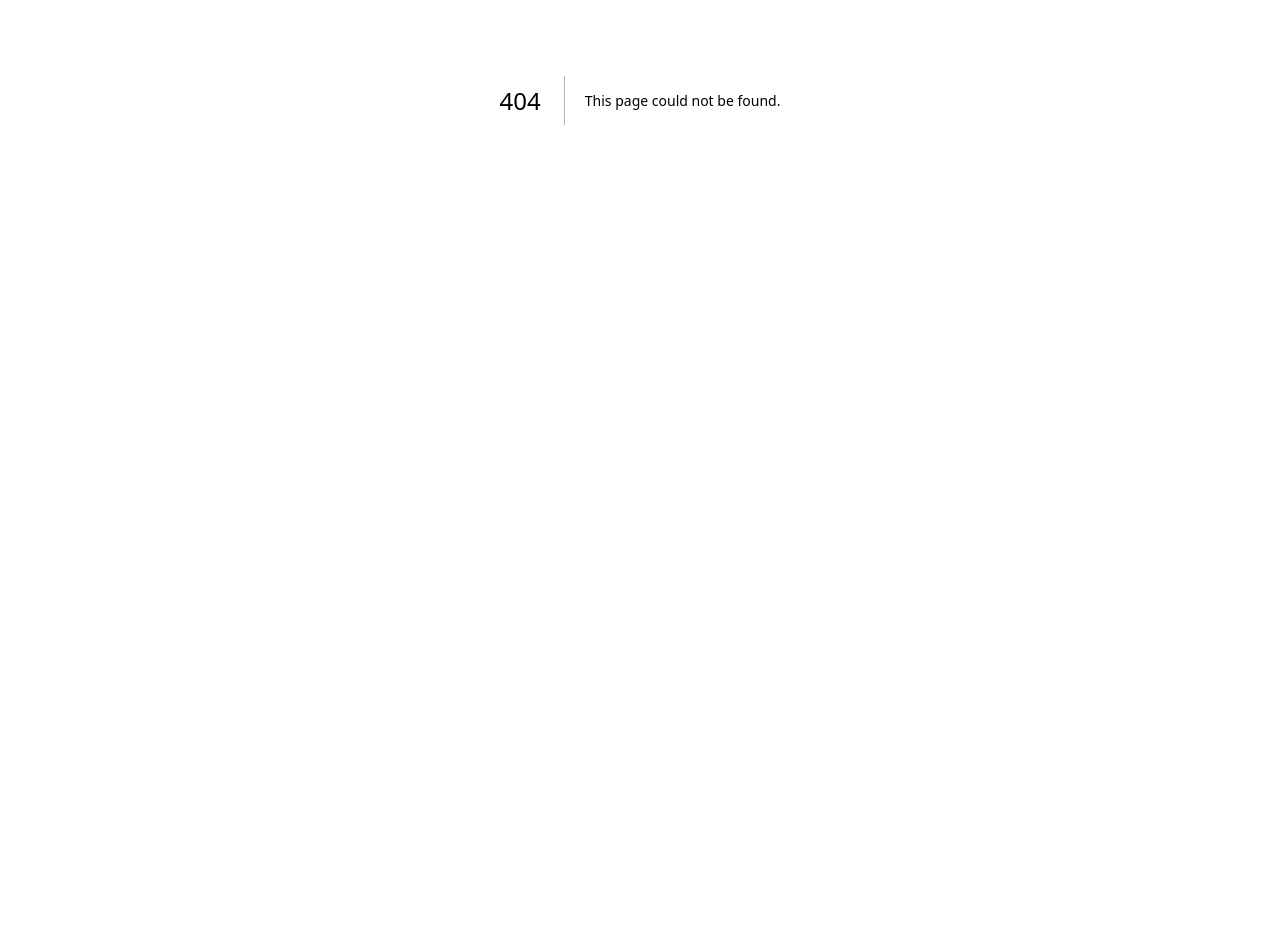
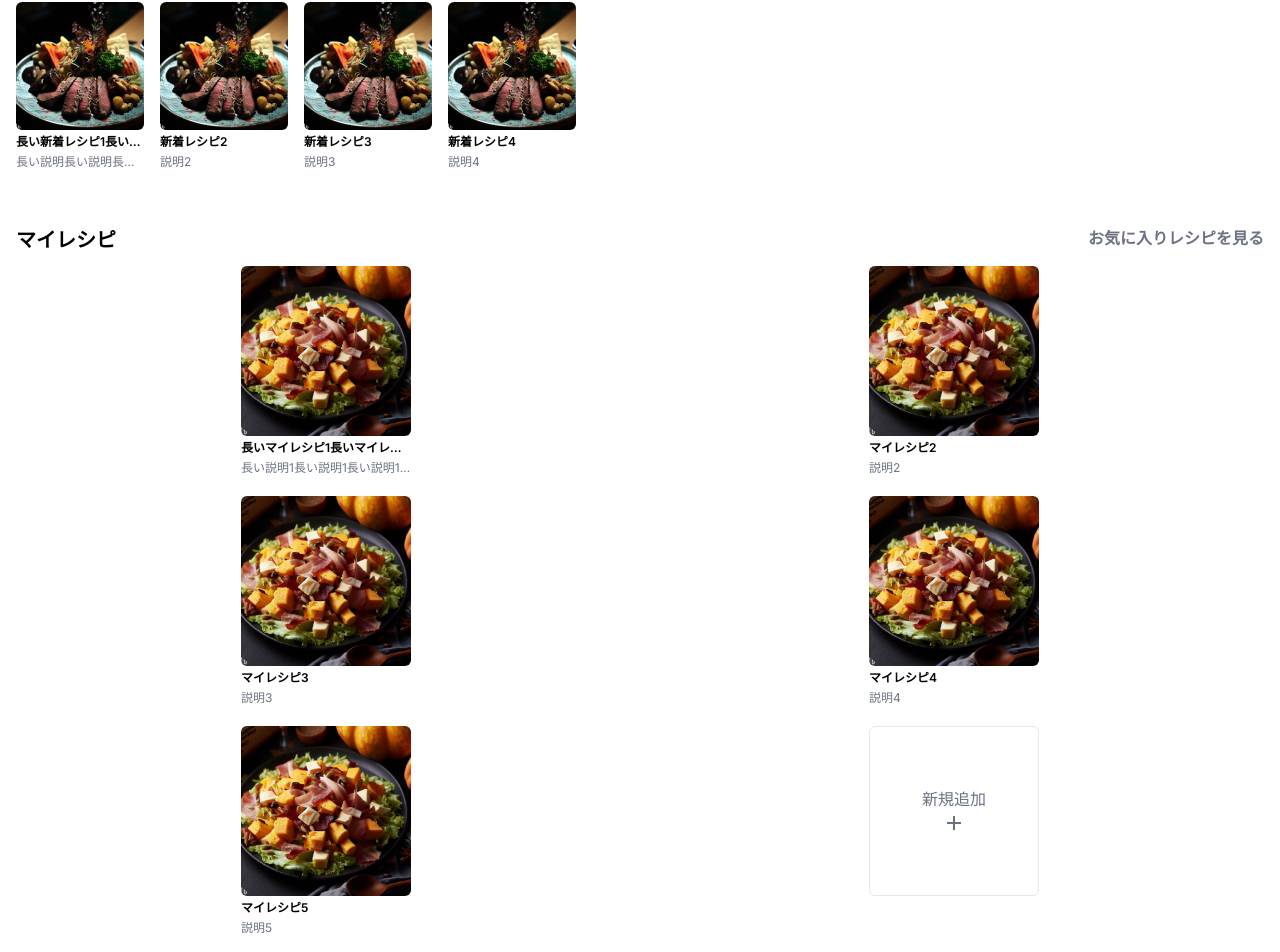
Before and after one commit to qin-team-recipe/02-frontend, a Next.js app: page /favorites/my in a window 1280 px wide. Before the commit this address had no page. Shown: the part 300-1252 px from the top of the page. Before the commit the page ends 800 px from the top, so only its background shows below. Built offline with nearby package versions, Linux system fonts and the light colour scheme.

Commit message:
feat: お気に入りページのサブヘッダーリンク押下時の実装#11

```diff
--- a/src/app/favorites/components/RecipesGallery.tsx
+++ b/src/app/favorites/components/RecipesGallery.tsx
@@ -1,16 +1,23 @@
 import type { FC } from "react"
 
+import { NewRecipeCard } from "../my/components/NewRecipeCard"
 import type { RecipeImage } from "../type"
 import { Recipe } from "./Recipe"
 
 type RecipesGallery = {
   recipeImages: RecipeImage[]
+  hasNewRecipeCard?: boolean
 }
 
-export const RecipesGallery: FC<RecipesGallery> = ({ recipeImages }) => (
+export const RecipesGallery: FC<RecipesGallery> = ({
+  recipeImages,
+  hasNewRecipeCard,
+}) => (
   <div className="grid grid-cols-2 gap-2">
     {recipeImages.map((recipeImage) => (
       <Recipe key={recipeImage.id} recipeImage={recipeImage} imageSize={170} />
     ))}
+
+    {hasNewRecipeCard && <NewRecipeCard />}
   </div>
 )
--- /dev/null
+++ b/src/app/favorites/layout.tsx
@@ -0,0 +1,43 @@
+import type { FC, ReactNode } from "react"
+
+import { ChefAvatarsCarousel } from "./components/ChefAvatarsCarousel"
+import { NewRecipesCarousel } from "./components/NewRecipesCarousel"
+import { SettingIcon } from "./components/SettingIcon"
+import { SubHeader } from "./components/SubHeader"
+import { chefImages, newRecipeImages } from "./mock"
+
+type FavoritesLayoutProps = {
+  children: ReactNode
+}
+
+const FavoritesLayout: FC<FavoritesLayoutProps> = ({ children }) => (
+  <>
+    <div className="flex items-center justify-between border-b-2 px-2 py-3">
+      {/* お気に入りの文字を中央にするため、先頭に空のdivを置く */}
+      <div />
+      <p className="font-bold ">お気に入り</p>
+      <div className="cursor-pointer">
+        <SettingIcon />
+      </div>
+    </div>
+
+    <div className="px-4">
+      <div className="py-4">
+        <SubHeader title="シェフ" />
+        <ChefAvatarsCarousel chefImages={chefImages} />
+      </div>
+
+      <div className="mt-6 py-4">
+        <SubHeader
+          title="新着レシピ"
+          link={{ href: "/new-recipes", text: "もっと見る" }}
+        />
+        <NewRecipesCarousel newRecipeImages={newRecipeImages} />
+      </div>
+
+      <div className="mt-6 py-4">{children}</div>
+    </div>
+  </>
+)
+
+export default FavoritesLayout
--- /dev/null
+++ b/src/app/favorites/my/components/AddIcon.tsx
@@ -0,0 +1,13 @@
+import type { FC, SVGProps } from "react"
+
+export const AddIcon: FC = (props: SVGProps<SVGSVGElement>) => (
+  <svg
+    xmlns="http://www.w3.org/2000/svg"
+    width="1.5em"
+    height="1.5em"
+    viewBox="0 0 24 24"
+    {...props}
+  >
+    <path fill="#6b7280" d="M11 19v-6H5v-2h6V5h2v6h6v2h-6v6h-2Z"></path>
+  </svg>
+)
--- /dev/null
+++ b/src/app/favorites/my/components/NewRecipeCard.tsx
@@ -0,0 +1,17 @@
+import Link from "next/link"
+import type { FC } from "react"
+
+import { AddIcon } from "./AddIcon"
+
+export const NewRecipeCard: FC = () => (
+  <div className="mt-3 flex justify-center">
+    {/* TODO: 遷移先を新規レシピ作成ページに変更する */}
+    <Link
+      href="/favorites"
+      className="flex h-[170px] w-[170px] cursor-pointer flex-col items-center justify-center rounded-md border"
+    >
+      <p className="text-gray-500 ">新規追加</p>
+      <AddIcon />
+    </Link>
+  </div>
+)
--- /dev/null
+++ b/src/app/favorites/my/page.tsx
@@ -0,0 +1,16 @@
+import type { NextPage } from "next"
+
+import { RecipesGallery } from "../components/RecipesGallery"
+import { SubHeader } from "../components/SubHeader"
+import { myRecipeImages } from "../mock"
+
+const Page: NextPage = () => (
+  <>
+    <SubHeader
+      title="マイレシピ"
+      link={{ href: "/favorites", text: "お気に入りレシピを見る" }}
+    />
+    <RecipesGallery recipeImages={myRecipeImages} hasNewRecipeCard />
+  </>
+)
+export default Page
--- a/src/app/favorites/page.tsx
+++ b/src/app/favorites/page.tsx
@@ -1,46 +1,16 @@
-import { ChefAvatarsCarousel } from "./components/ChefAvatarsCarousel"
-import { NewRecipesCarousel } from "./components/NewRecipesCarousel"
+import type { NextPage } from "next"
+
 import { RecipesGallery } from "./components/RecipesGallery"
-import { SettingIcon } from "./components/SettingIcon"
 import { SubHeader } from "./components/SubHeader"
-import { chefImages, myRecipeImages, newRecipeImages } from "./mock"
+import { myRecipeImages } from "./mock"
 
-const Page = () => (
+const Page: NextPage = () => (
   <>
-    <div className="flex items-center justify-between border-b-2 px-2 py-3">
-      {/* お気に入りの文字を中央にするため、先頭に空のdivを置く */}
-      <div />
-      <p className="font-bold ">お気に入り</p>
-      <div className="cursor-pointer">
-        <SettingIcon />
-      </div>
-    </div>
-
-    <div className="px-4">
-      <div className="py-4">
-        <SubHeader title="シェフ" />
-        <ChefAvatarsCarousel chefImages={chefImages} />
-      </div>
-
-      <div className="mt-6 py-4">
-        {/* TODO: 遷移先の修正。一旦、同じページへの遷移とする */}
-        <SubHeader
-          title="新着レシピ"
-          link={{ href: "/favorites", text: "もっと見る" }}
-        />
-        <NewRecipesCarousel newRecipeImages={newRecipeImages} />
-      </div>
-
-      <div className="mt-6 py-4">
-        {/* TODO: 遷移先の修正。一旦、同じページへの遷移とする */}
-        <SubHeader
-          title="マイレシピを見る"
-          link={{ href: "/favorites", text: "マイレシピを見る" }}
-        />
-        <RecipesGallery recipeImages={myRecipeImages} />
-      </div>
-    </div>
+    <SubHeader
+      title="お気に入りレシピ"
+      link={{ href: "/favorites/my", text: "マイレシピをみる" }}
+    />
+    <RecipesGallery recipeImages={myRecipeImages} />
   </>
 )
-
 export default Page
```
